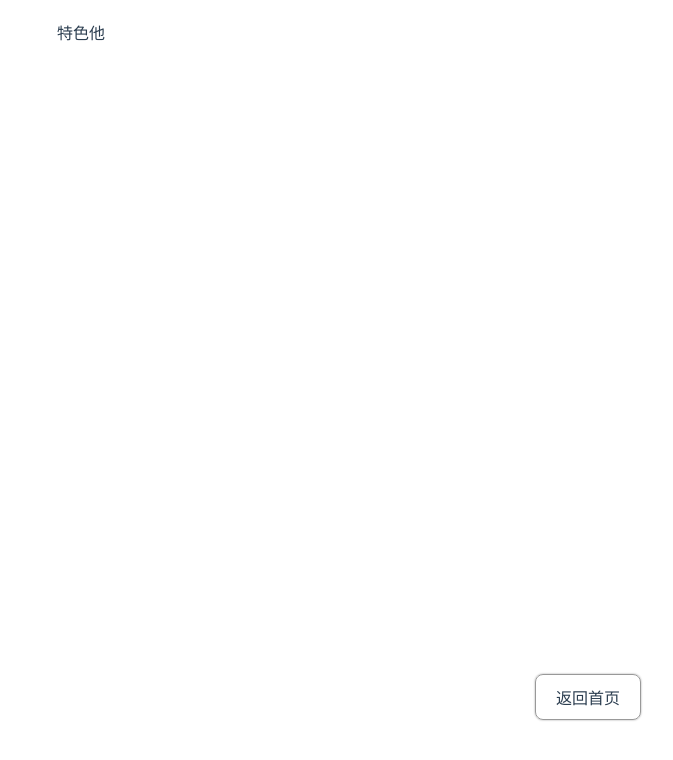
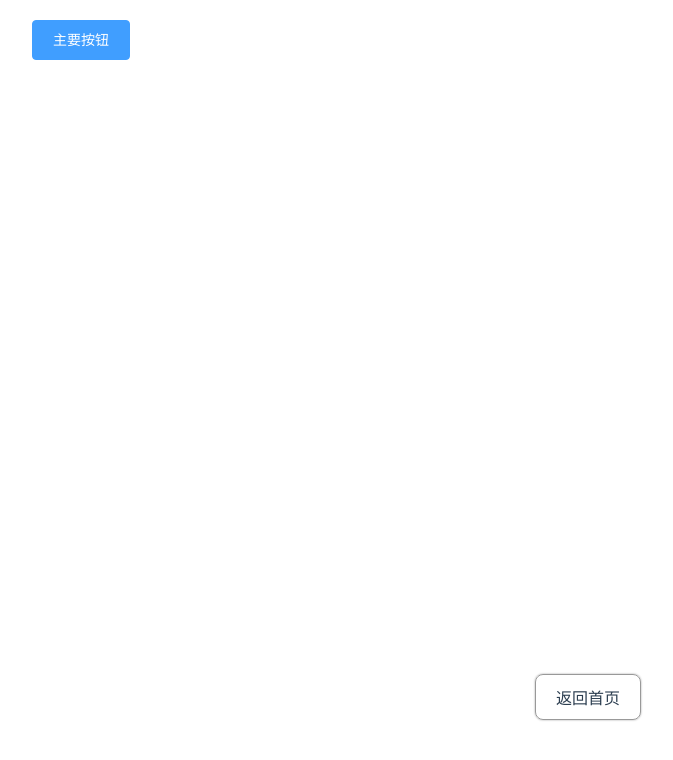
Before and after one commit to wansongtao/v2ComponentLibrary, a Vue app: page /example/domtoimg in a window 1280 px wide. Shown: the top 760 px of the page, without its empty margins (559-1232 px from the left). Built offline with nearby package versions, Linux system fonts and the light colour scheme.

Commit message:
build:按需引入element-ui

```diff
--- a/babel.config.js
+++ b/babel.config.js
@@ -1,3 +1,12 @@
 module.exports = {
   presets: ["@vue/cli-plugin-babel/preset"],
+  plugins: [
+    [
+      "component",
+      {
+        libraryName: "element-ui",
+        styleLibraryName: "theme-chalk"
+      }
+    ]
+  ]
 };
--- a/package.json
+++ b/package.json
@@ -23,6 +23,7 @@
     "@vue/cli-plugin-router": "~5.0.0",
     "@vue/cli-plugin-vuex": "~5.0.0",
     "@vue/cli-service": "~5.0.0",
+    "babel-plugin-component": "^1.1.1",
     "sass": "^1.32.7",
     "sass-loader": "^12.0.0",
     "vue-template-compiler": "^2.6.14"
--- a/src/views/domToImg/index.vue
+++ b/src/views/domToImg/index.vue
@@ -1,9 +1,17 @@
 <template>
-  <div class="container">特色他</div>
+  <div class="container">
+    <el-button type="primary">主要按钮</el-button>
+  </div>
 </template>
 
 <script>
-export default {};
+import { Button } from 'element-ui';
+
+export default {
+  components: {
+    'el-button': Button
+  }
+};
 </script>
 
 <style lang="scss" scoped></style>
```
Also changed, not shown: 1 other file (tests, documents, lock files or other folders).
